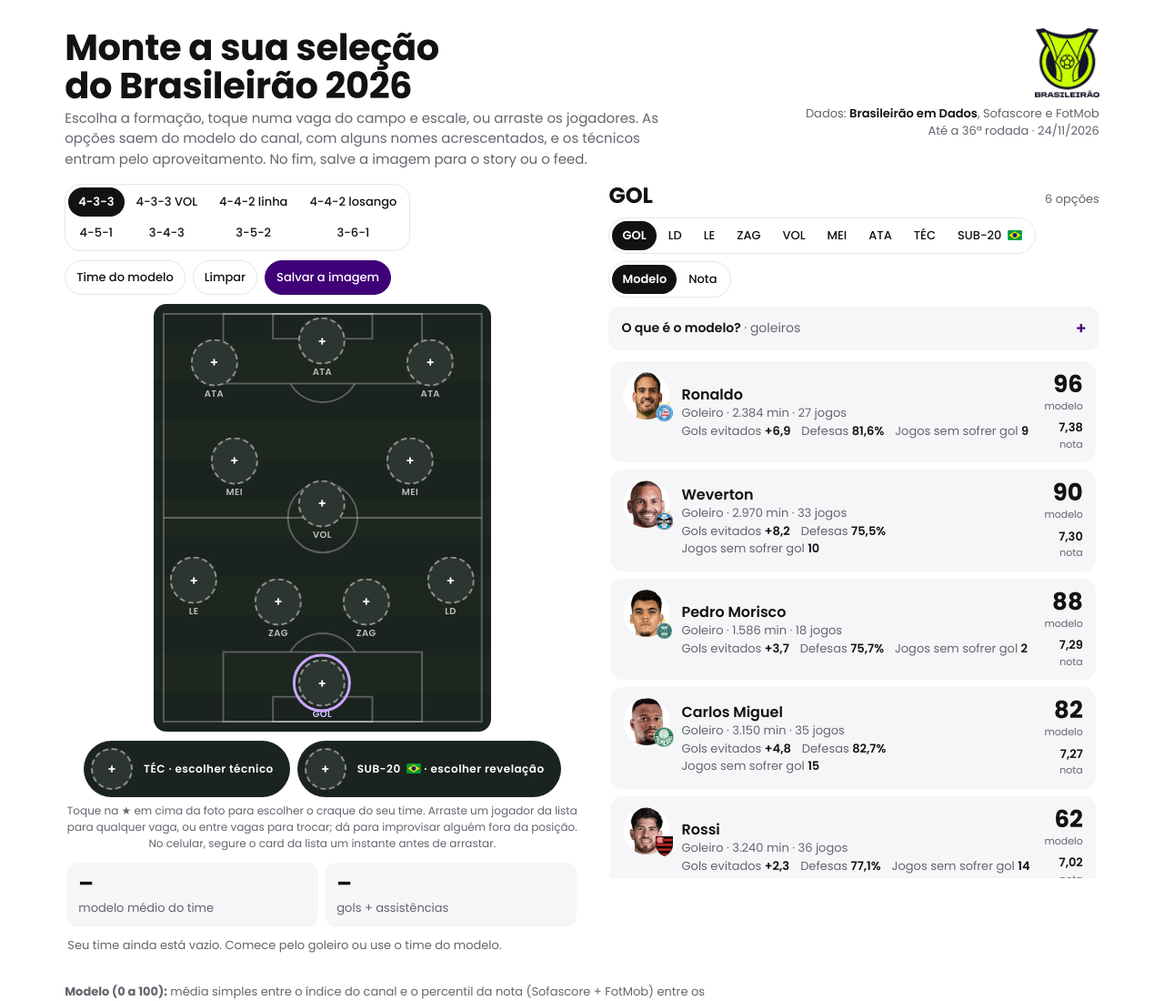
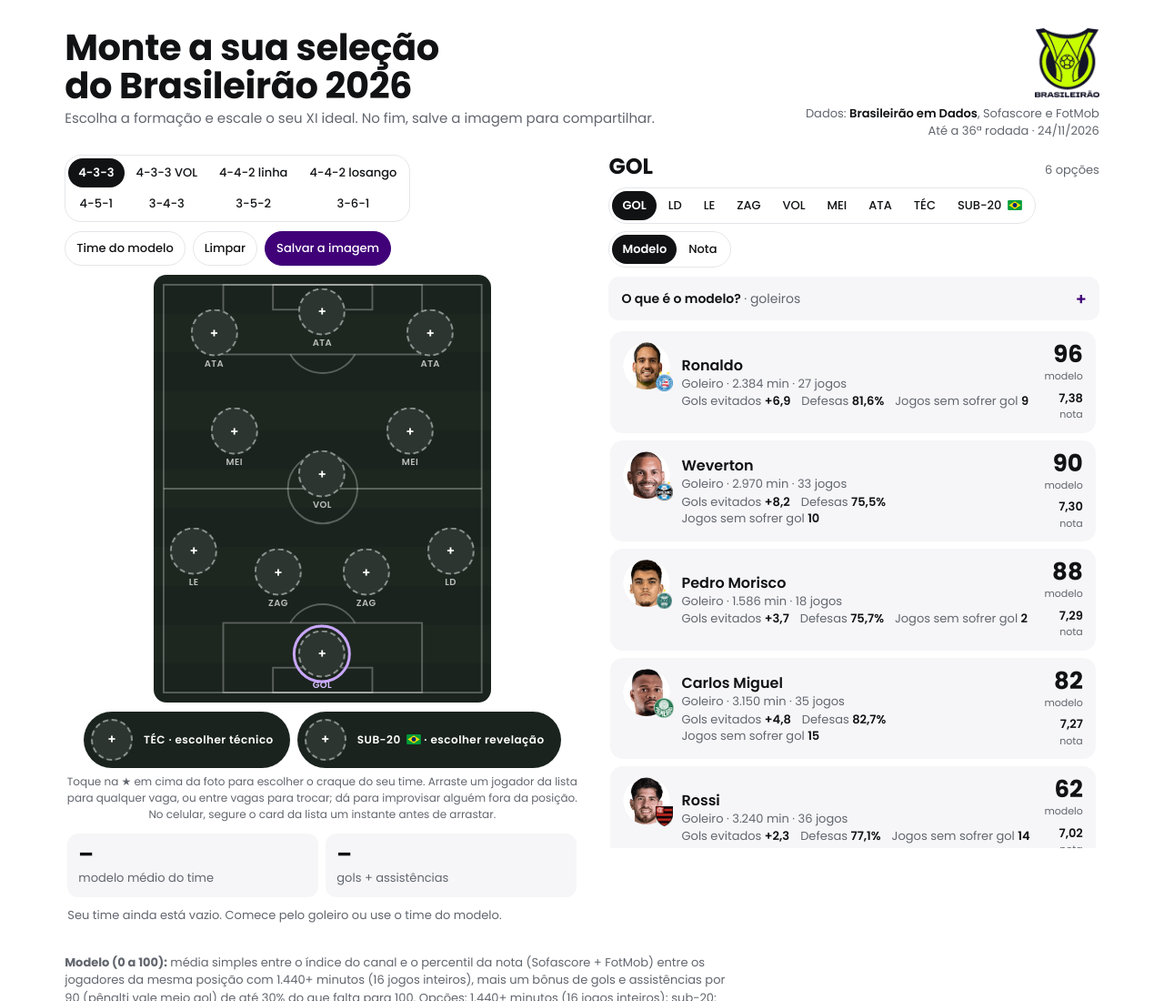
Before and after one commit to vcanedo88/selecao-brasileirao, a plain HTML site: page index.html in a window 1280 px wide. Shown: the top 1100 px of the page at 91% size. Drawn offline with Linux system fonts and the light colour scheme.

Commit message:
Subtítulo mais curto
Co-Authored-By: Claude Opus 5.5 <noreply@anthropic.com>
Claude-Session: https://claude.ai/code/session_01SfvhQ4WJLrtSanRGEDMAc1

```diff
--- a/index.html
+++ b/index.html
@@ -146,7 +146,7 @@ footer .sig img{height:28px}
 <header>
   <div>
     <h1>Monte a sua seleção do Brasileirão 2026</h1>
-    <p class="sub">Escolha a formação, toque numa vaga do campo e escale, ou arraste os jogadores. As opções saem do modelo do canal, com alguns nomes acrescentados, e os técnicos entram pelo aproveitamento. No fim, salve a imagem para o story ou o feed.</p>
+    <p class="sub">Escolha a formação e escale o seu XI ideal. No fim, salve a imagem para compartilhar.</p>
   </div>
   <div class="hdr-r"><img class="brlogo" src="img/br.png" alt="Brasileirão"><div class="partner">Dados: <b>Brasileirão em Dados</b>, Sofascore e FotMob<br>Até a 36ª rodada · 24/11/2026</div></div>
 </header>
```
